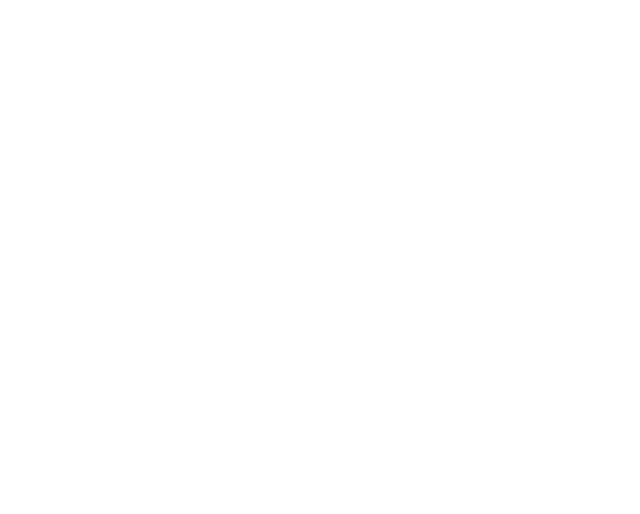
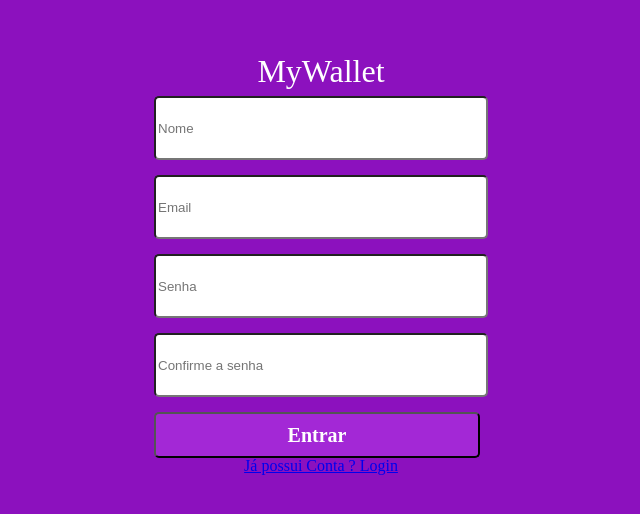
Before and after one commit to SauloMairesse/mywallet-frontend, a React (Create React App) app: page /cadastro in a window 1280 px wide. Before the commit this address had no page. Shown: the part 140-654 px from the top of the page, without its empty margins (319-959 px from the left). Built offline with nearby package versions, Linux system fonts and the light colour scheme.

Commit message:
Building Login/Register Screen

```diff
--- a/package.json
+++ b/package.json
@@ -6,7 +6,8 @@
     "react": "^17.0.2",
     "react-dom": "^17.0.2",
     "react-router-dom": "^6.3.0",
-    "react-scripts": "^4.0.3"
+    "react-scripts": "^4.0.3",
+    "styled-components": "^5.3.5"
   },
   "scripts": {
     "start": "react-scripts start",
--- a/src/components/App.jsx
+++ b/src/components/App.jsx
@@ -1,12 +1,13 @@
 import React from 'react'
 import { BrowserRouter, Route, Routes } from 'react-router-dom'
 import Login from './Login'
-
+import Register from './Register'
 export default function App(){
     return(
     <BrowserRouter>
         <Routes>
-            <Route path='/' elemente={<Login/>}/>
+            <Route path='/' element={<Login/>}/>
+            <Route path='/cadastro' element={<Register/>}/>
         </Routes>
     </BrowserRouter>
     )
--- a/src/components/Login.jsx
+++ b/src/components/Login.jsx
@@ -1,15 +1,17 @@
 import React from "react"
-
+import { Link } from "react-router-dom"
+import styled from 'styled-components'
 export default function Login(){
 
-    const [loginINFO, setLoginINFO] = React.useState({  email: '',
-                                                        senha: ''})
+    const [loginINFO, setLoginINFO] = React.useState({email: '',
+                                                    password: '',})
     function actionOnSubmit(){
         alert('deu Certo aqui')
+        return (prompt('ola eu aqui'))
     }
     return (
-        <>
-            <h1>Iniciando projeto</h1>
+        <LoginHTML>
+            <h1>MyWallet</h1>
             <form onSubmit={actionOnSubmit}>
                     <input  type='email'
                             placeholder={'Email'}
@@ -21,7 +23,51 @@
                             onChange={ (e) => setLoginINFO({...loginINFO, senha: e.target.value}) }/>
                     <button type="submit">Entrar</button>
             </form>
-            <h2>E o footer?</h2>
-        </>
+            <Link to={`/cadastro`}> <span> Ainda não possui Cadastro ? Cadastre-se </span> </Link>
+        </LoginHTML>
         )
 }
+
+const LoginHTML = styled.main`
+    width: 100vw;
+    height: 100vh;
+    display: flex;
+    flex-direction: column;
+    justify-content: center;
+    align-items: center;
+    background-color:  #8C11BE ;
+    h1{
+        font-family: Saira Stencil One;
+        color: #fff;
+        font-size: 32px;
+        font-weight: 400;
+        line-height: 50px;
+        letter-spacing: 0em;
+    }
+    form{
+        display: flex;
+        flex-direction: column;
+    }
+    input{
+        height: 58px;
+        width: 326px;
+        left: 25px;
+        top: 233px;
+        border-radius: 5px;
+        margin-bottom: 15px;
+    }
+    button{
+        height: 46px;
+        width: 326px;
+        left: 23px;
+        top: 375px;
+        border-radius: 5px;
+        background-color: #A328D6;
+        font-family: Raleway;
+        font-size: 20px;
+        font-weight: 700;
+        line-height: 23px;
+        letter-spacing: 0em;
+        color: #fff;
+    }
+`
--- /dev/null
+++ b/src/components/Register.jsx
@@ -0,0 +1,82 @@
+import React from 'react'
+import { Link } from 'react-router-dom'
+import styled from 'styled-components'
+
+export default function Register(){
+    const [registerINFO, setRegisterINFO] = React.useState({name: '',
+                                                            email: '',
+                                                            password: '',
+                                                            pwConfirmation: ''})
+    function actionOnSubmit(){
+        alert('deu Certo aqui')
+        return (prompt('ola eu aqui'))
+    }
+    return(
+        <RegisterHTML>
+            <h1>MyWallet</h1>
+            <form onSubmit={actionOnSubmit}>
+                <input  type='name'
+                        placeholder={'Nome'}
+                        value={registerINFO.name}
+                        onChange={ (e) => setRegisterINFO({...registerINFO, name: e.target.value}) }/>
+               <input  type='email'
+                        placeholder={'Email'}
+                        value={registerINFO.email}
+                        onChange={ (e) => setRegisterINFO({...registerINFO, email: e.target.value}) }/>
+               <input  type='password'
+                        placeholder={'Senha'}
+                        value={registerINFO.password}
+                        onChange={ (e) => setRegisterINFO({...registerINFO, password: e.target.value}) }/>
+                <input  type='password'
+                        placeholder={'Confirme a senha'}
+                        value={registerINFO.password}
+                        onChange={ (e) => setRegisterINFO({...registerINFO, password: e.target.value}) }/>
+                <button type="submit">Entrar</button>
+            </form>
+            <Link to={`/`}> <span> Já possui Conta ? Login</span> </Link>
+        </RegisterHTML>
+    )
+}
+
+const RegisterHTML = styled.main`
+    width: 100vw;
+    height: 100vh;
+    display: flex;
+    flex-direction: column;
+    justify-content: center;
+    align-items: center;
+    background-color:  #8C11BE ;
+    h1{
+        font-size: 32px;
+        font-weight: 400;
+        line-height: 50px;
+        letter-spacing: 0em;
+        color: #fff;
+    }
+    form{
+        display: flex;
+        flex-direction: column;
+    }
+    input{
+        height: 58px;
+        width: 326px;
+        left: 25px;
+        top: 233px;
+        border-radius: 5px;
+        margin-bottom: 15px;
+    }
+    button{
+        height: 46px;
+        width: 326px;
+        left: 23px;
+        top: 375px;
+        border-radius: 5px;
+        background-color: #A328D6;
+        font-family: Raleway;
+        font-size: 20px;
+        font-weight: 700;
+        line-height: 23px;
+        letter-spacing: 0em;
+        color: #fff;
+    }
+`
--- a/src/index.js
+++ b/src/index.js
@@ -1,4 +1,9 @@
 import ReactDOM from "react-dom"
+import React from "react"
 import App from "./components/App"
+import Reset from "./styles/elements/Reset"
 
-ReactDOM.render(<App />, document.querySelector('.root'))
+ReactDOM.render(<React.StrictMode>
+                    <Reset/>
+                    <App />
+                </React.StrictMode>, document.querySelector('.root'))
--- /dev/null
+++ b/src/styles/elements/Reset.js
@@ -0,0 +1,53 @@
+import {createGlobalStyle} from 'styled-components'
+
+const Reset = createGlobalStyle`
+/* http://meyerweb.com/eric/tools/css/reset/
+   v2.0 | 20110126
+   License: none (public domain)
+*/
+
+html, body, div, span, applet, object, iframe,
+h1, h2, h3, h4, h5, h6, p, blockquote, pre,
+a, abbr, acronym, address, big, cite, code,
+del, dfn, em, img, ins, kbd, q, s, samp,
+small, strike, sub, sup, tt, var,
+b, u, i, center,
+dl, dt, dd, ol, ul, li,
+fieldset, form, label, legend,
+table, caption, tbody, tfoot, thead, tr, th, td,
+article, aside, canvas, details, embed,
+figure, figcaption, footer, header, hgroup,
+menu, nav, output, ruby, section, summary,
+time, mark, audio, video {
+	margin: 0;
+	padding: 0;
+	border: 0;
+	font-size: 100%;
+	font: inherit;
+	vertical-align: baseline;
+}
+/* HTML5 display-role reset for older browsers */
+article, aside, details, figcaption, figure,
+footer, header, hgroup, menu, nav, section {
+	display: block;
+}
+body {
+	line-height: 1;
+}
+ol, ul {
+	list-style: none;
+}
+blockquote, q {
+	quotes: none;
+}
+blockquote:before, blockquote:after,
+q:before, q:after {
+	content: '';
+	content: none;
+}
+table {
+	border-collapse: collapse;
+	border-spacing: 0;
+}`
+
+export default Reset
```
Also changed, not shown: 1 other file (tests, documents, lock files or other folders). Lines whose indentation alone changed are shown as unchanged.
